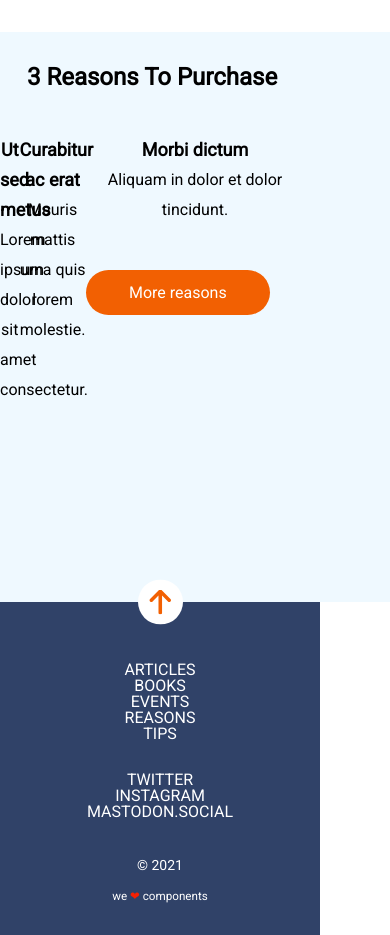
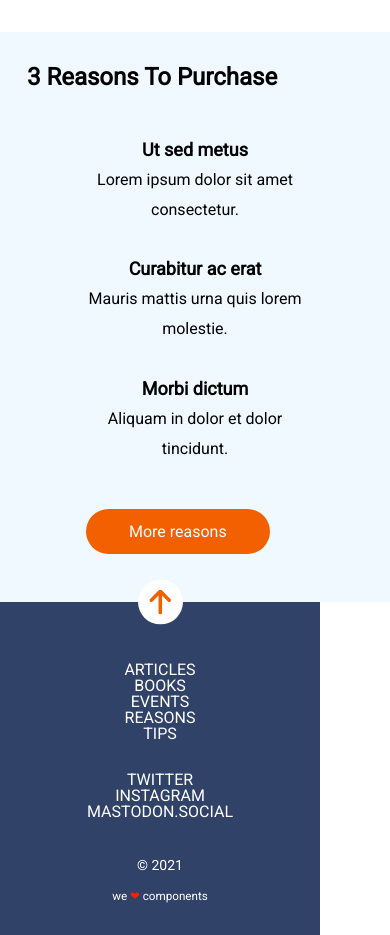
Before and after one commit to Adalab/modulo-1-evaluacion-final-katequillen, a website: page docs/index.html in a window 390 px wide. Shown: the part 1260-2195 px from the top of the page. Drawn offline with nearby package versions, Linux system fonts and the light colour scheme; files that its build step writes are made by us from their sources.

Commit message:
working on reasons tablet

```diff
--- a/src/scss/layout/reasons.scss
+++ b/src/scss/layout/reasons.scss
@@ -53,11 +53,17 @@ https://stackoverflow.com/questions/11129696/capitalize-first-letter-of-sentence
 }
 
 .item2 {
-  grid-column: 1;
+  grid-column: 3;
+  @media all and (min-width: 768px) {
+    grid-column: 1;
+  }
 }
 
 .item3 {
-  grid-column: 2;
+  grid-column: 3;
+  @media all and (min-width: 768px) {
+    grid-column: 2;
+  }
 }
 
 .item4 {
@@ -65,6 +71,8 @@ https://stackoverflow.com/questions/11129696/capitalize-first-letter-of-sentence
 }
 
 .item5 {
-  grid-column-start: 1;
-  grid-column-end: 4;
+  @media all and (min-width: 768px) {
+    grid-column-start: 1;
+    grid-column-end: 4;
+  }
 }
```
